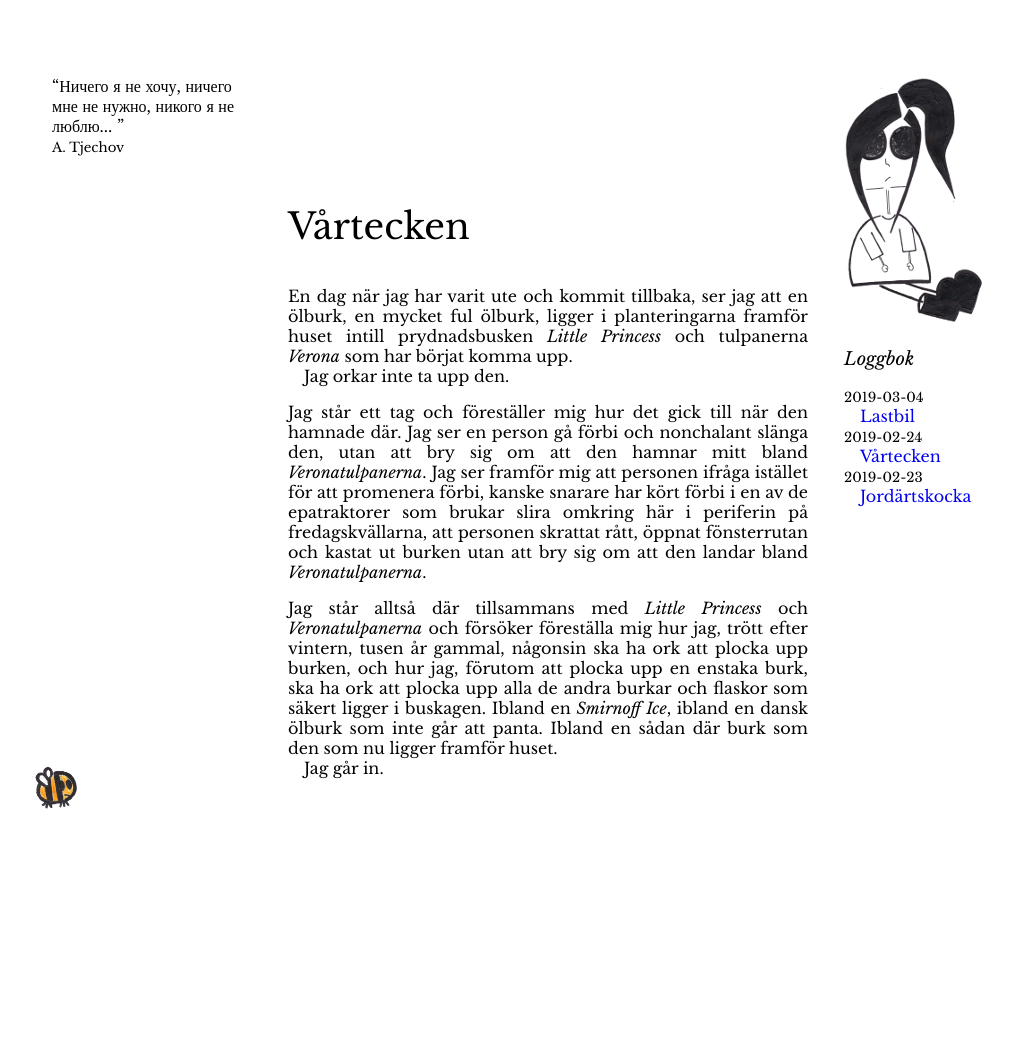
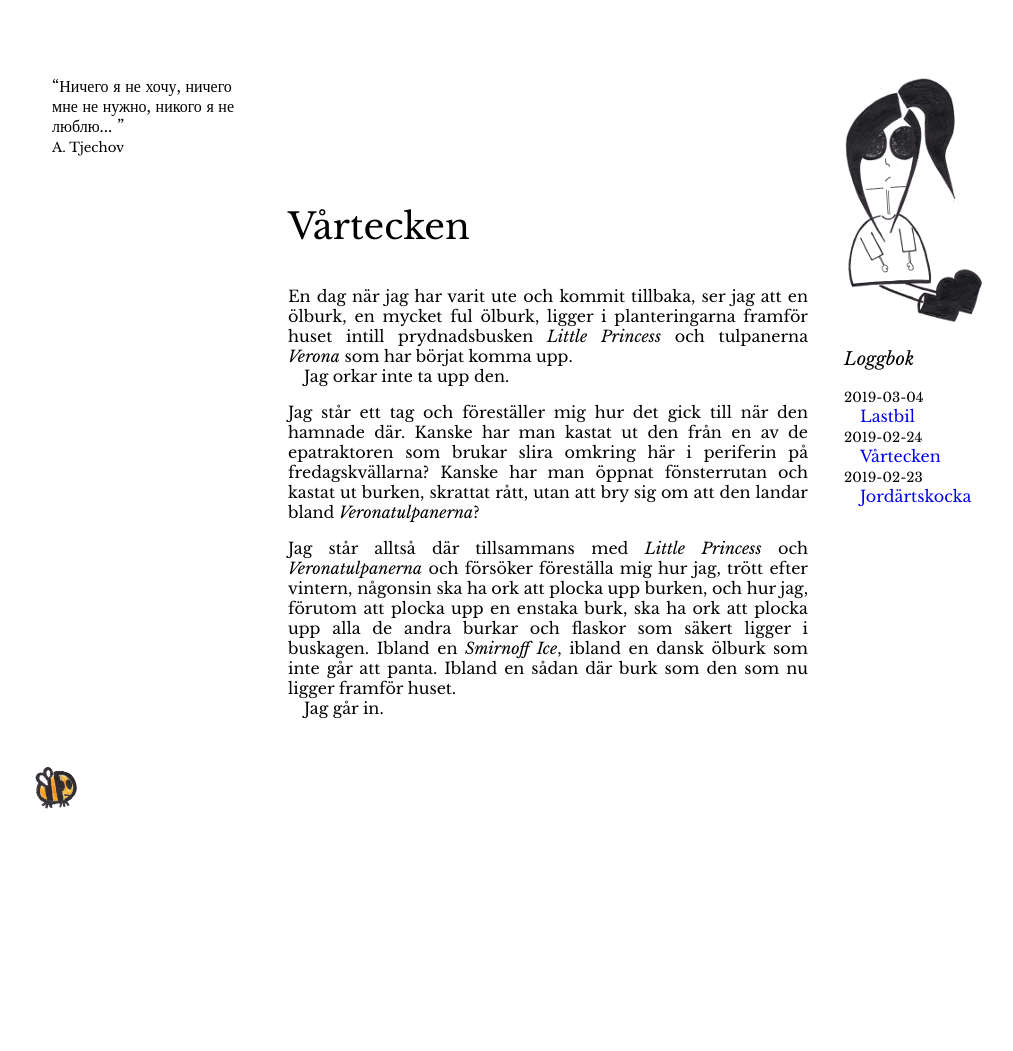
Before and after one commit to amandasandberg/amandasandberg.github.io, a Jekyll site: the page built from _posts/2019-02-24-vartecken.md, in a window 1280 px wide. Shown: the whole page, without its empty margins (92-1105 px from the left). Built offline with Jekyll 4.4.1, drawn with Linux system fonts in a browser that asks for light colours.

Commit message:
Update 2019-02-24-vartecken.md

```diff
--- a/_posts/2019-02-24-vartecken.md
+++ b/_posts/2019-02-24-vartecken.md
@@ -6,7 +6,7 @@ title: "Vårtecken"
 En dag när jag har varit ute och kommit tillbaka, ser jag att en ölburk, en mycket ful ölburk, ligger i planteringarna framför huset intill prydnadsbusken _Little Princess_ och tulpanerna _Verona_ som har börjat komma upp.
 <span>Jag orkar inte ta upp den.</span>
 
- Jag står ett tag och föreställer mig hur det gick till när den hamnade där. Jag ser en person gå förbi och nonchalant slänga den, utan att bry sig om att den hamnar mitt bland _Veronatulpanerna_. Jag ser framför mig att personen ifråga istället för att promenera förbi, kanske snarare har kört förbi i en av de epatraktorer som brukar slira omkring här i periferin på fredagskvällarna, att personen skrattat rått, öppnat fönsterrutan och kastat ut burken utan att bry sig om att den landar bland _Veronatulpanerna_.
+ Jag står ett tag och föreställer mig hur det gick till när den hamnade där. Kanske har man kastat ut den från en av de epatraktoren som brukar slira omkring här i periferin på fredagskvällarna? Kanske har man öppnat fönsterrutan och kastat ut burken, skrattat rått, utan att bry sig om att den landar bland _Veronatulpanerna_?
 
- Jag står alltså där tillsammans med _Little Princess_ och _Veronatulpanerna_ och försöker föreställa mig hur jag, trött efter vintern,  tusen år gammal, någonsin ska ha ork att plocka upp burken, och hur jag, förutom att plocka upp en enstaka burk, ska ha ork att plocka upp alla de andra burkar och flaskor som säkert ligger i buskagen. Ibland en _Smirnoff Ice_, ibland en dansk ölburk som inte går att panta. Ibland en sådan där burk som den som nu ligger framför huset.
+ Jag står alltså där tillsammans med _Little Princess_ och _Veronatulpanerna_ och försöker föreställa mig hur jag, trött efter vintern, någonsin ska ha ork att plocka upp burken, och hur jag, förutom att plocka upp en enstaka burk, ska ha ork att plocka upp alla de andra burkar och flaskor som säkert ligger i buskagen. Ibland en _Smirnoff Ice_, ibland en dansk ölburk som inte går att panta. Ibland en sådan där burk som den som nu ligger framför huset.
  <span>Jag går in.</span>
```
